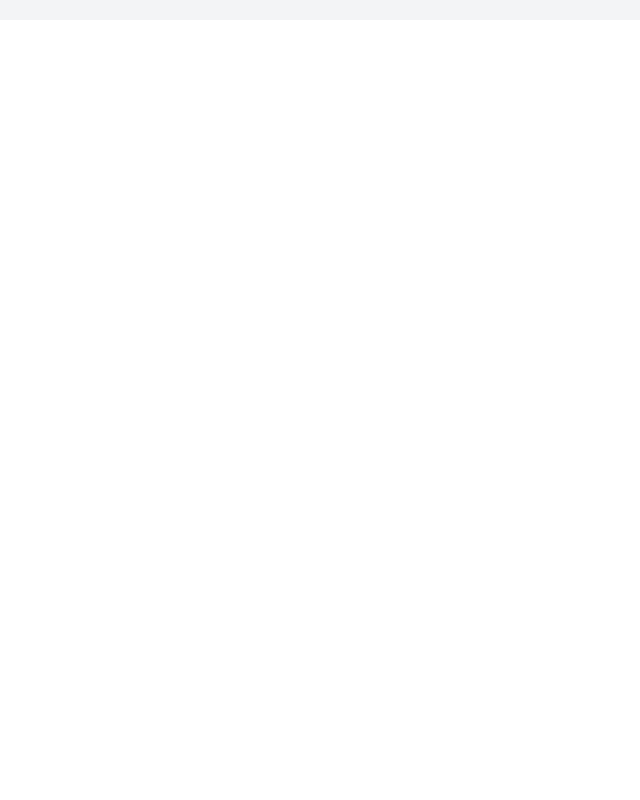
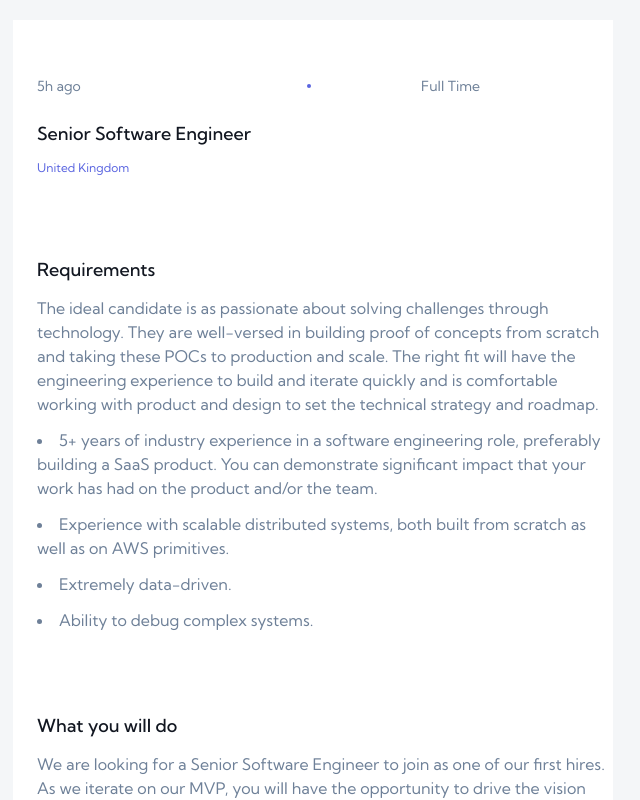
Before and after one commit to StephenFinegan21/devjobs, a React (Create React App) app: page /1 in a window 1280 px wide. Before the commit this address had no page. Shown: the top 800 px of the page, without its empty margins (327-967 px from the left). Built offline with nearby package versions, Linux system fonts and the light colour scheme.

Commit message:
React Router implemented, Job link brings up more details on each job

```diff
--- a/src/App.js
+++ b/src/App.js
@@ -4,6 +4,7 @@ import Nav from './Components/Nav';
 import useFilter from './Components/useFilter';
 import Container from './Components/Container';
 import JobPage from './Pages/JobPage';
+import Job from './Components/Job';
 
 import {
   BrowserRouter,
@@ -17,7 +18,7 @@ function App() {
   const {render, filterValue, locationValue, isChecked} = useFilter()
   return (
     <>
-    <div className=" bg-gray-100 w-full h-full pb-5 text-midnight">
+    <div className=" bg-lightGray w-full h-full pb-5 text-midnight">
 
       <BrowserRouter>
       <Routes>
@@ -26,8 +27,9 @@ function App() {
                       <Nav />
                       {render}
                       <Container {...{filterValue, locationValue, isChecked}}/>
-                    </>}/>
-            <Route path="jobPage/:id" element={<JobPage />} />
+
+</>}/>
+            <Route path=":id"  element={<JobPage />} />
           </Routes>
 
 
--- a/src/Components/Container.js
+++ b/src/Components/Container.js
@@ -5,7 +5,6 @@ import { data } from 'autoprefixer'
 
 
 const Container = ( { filterValue, locationValue, isChecked }) => {
-
 
 
     let newArray = [];
@@ -29,7 +28,7 @@ const Container = ( { filterValue, locationValue, isChecked }) => {
         }
 
 
-    console.log(Data)
+    //console.log(Data)
     //console.log(filterValue)
     //console.log(locationValue)
     return (
@@ -44,6 +43,10 @@ const Container = ( { filterValue, locationValue, isChecked }) => {
             location = {job.location}
             position = {job.position}
             postedAt = {job.postedAt}
+            requirements = {job.requirements}
+            role = {job.role}
+            website ={job.website}
+
             /> )}
         </div>
     )
--- a/src/Components/Job.js
+++ b/src/Components/Job.js
@@ -4,7 +4,11 @@ import JobPage from '../Pages/JobPage'
 import { Link } from 'react-router-dom'
 
 
+
+
 const Job = ({ id, company, location, postedAt, position , contract}) => {
+
+
 
     return (
         <div className='w-full bg-white h-auto flex-col pt-8 pb-6'>
@@ -14,7 +18,9 @@ const Job = ({ id, company, location, postedAt, position , contract}) => {
                 <p>{contract}</p>
             </div>
             <h2 className='pl-6 pt-6 font-medium md:text-lg '>
-                    <Link to={`jobpage/${id}`}>{position}</Link>
+                    <Link to={`${id}`}
+
+                    >{position}</Link>
             </h2>
             <p className='pl-6 pt-6 text-gray-500'>{company}</p>
             <p className='pl-6 pt-12 bottom-0 text-purple '>{location}</p>
--- a/src/Components/useFilter.js
+++ b/src/Components/useFilter.js
@@ -14,13 +14,13 @@ const useFilter = () => {
         isChecked,
         render:(
         <form className="w-full mx-auto h-20 bg-white relative -translate-y-7 grid grid-cols-4 text-xs md:text-sm md:w-4/5">
-            <div className="w-full border border-gray-100 p-6 text-gray-400 col-span-2">
+            <div className="w-full border border-lightGray p-6 text-gray-400 col-span-2">
                 <input className="w-full" placeholder='Filter by title, companies, expertise' onChange={(e) => setFilterValue(e.target.value)}/>
             </div>
-            <div className="w-full border border-gray-100 p-6 col-span-1" >
+            <div className="w-full border border-lightGray p-6 col-span-1" >
                 <input className="w-full" placeholder='Filter by location' className='text-gray-400' onChange={(e) => setLocationValue(e.target.value)}/>
             </div>
-            <div className="w-full border border-gray-100 p-6 col-span-1">
+            <div className="w-full border border-lightGray p-6 col-span-1">
                 <label htmlFor="full-time-only" className="text-gray-400 text-xs"> Full Time Only</label>
                 <input className='ml-2'type="checkbox" id="full-time-only" name="full-time-only"  onChange={(e) => setIsChecked(!isChecked)}/>
 
--- a/src/Pages/JobPage.js
+++ b/src/Pages/JobPage.js
@@ -1,10 +1,53 @@
 import React from 'react'
+import { useParams } from "react-router-dom"
+import Data from '../data/data.json'
+
+
 
 const JobPage = () => {
+    const params = useParams()
+
+    console.log(params.id)
+    console.log(Data[params.id - 1])
+
+    const jobDetails = Data[params.id -1 ]
+
     return (
-        <div>
-            <h1>page</h1>
+        <>
+        <div className="w-full bg-lightGray h-screen">
+            <div className="w-1/2 mx-auto p-5">
+            <div className=' bg-white h-auto flex-col pt-8 pb-6'>
+            <div className=' grid grid-cols-3 text-sm text-gray-500  pl-6 pt-6'>
+                <p className='text-darkGray'>{jobDetails.postedAt}</p>
+                <span className="h-1 w-1 bg-purple rounded-full  mx-auto mt-2 -translate-x-4"></span>
+                <p className='text-darkGray'>{jobDetails.contract}</p>
+            </div>
+            <h2 className='pl-6 pt-6 font-medium md:text-lg '>
+                {jobDetails.position}
+            </h2>
+            <p className='pl-6 pt-3 bottom-0 text-purple text-xs '>{jobDetails.location}</p>
         </div>
+
+        <div className=' bg-white h-auto flex-col pt-8 pb-6'>
+            <h2 className='pl-6 pt-6 font-medium md:text-lg '>Requirements</h2>
+                <p className='pl-6 pt-3 bottom-0 text-s text-darkGray '>{jobDetails.requirements.content}</p>
+                {jobDetails.requirements.items.map(requirement =>
+                    <li className={'bg-white pl-6 pt-3 bottom-0 text-s text-darkGray'}
+                        key={requirement}>{requirement}
+                    </li>)}
+        </div>
+
+        <div className=' bg-white h-auto flex-col pt-8 pb-6 '>
+            <h2 className='pl-6 pt-6 font-medium md:text-lg '>What you will do</h2>
+                <p className='pl-6 pt-3 bottom-0 text-s text-darkGray '>{jobDetails.role.content}</p>
+                {jobDetails.role.items.map(role =>
+                <li className={'bg-white pl-6 pt-3 bottom-0 text-s text-darkGray'}
+                    key={role}>{role}
+                </li>)}
+        </div>
+        </div>
+        </div>
+        </>
     )
 }
 
--- a/tailwind.config.js
+++ b/tailwind.config.js
@@ -9,6 +9,9 @@ module.exports = {
         offWhite: '#F7F7F7',
         midnight: '#121721',
         veryDarkBlue: '#19202D',
+        gray: '#9DAEC2',
+        lightGray: '#F4F6F8',
+        darkGray: '#6E8098'
 
       },
     },
```
